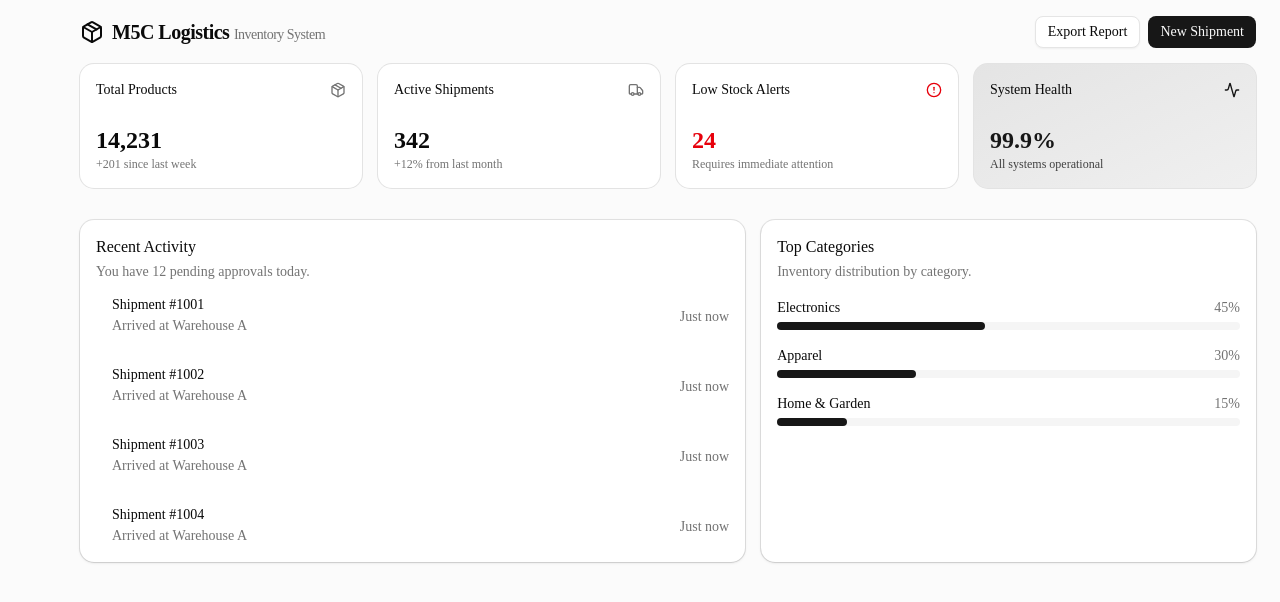
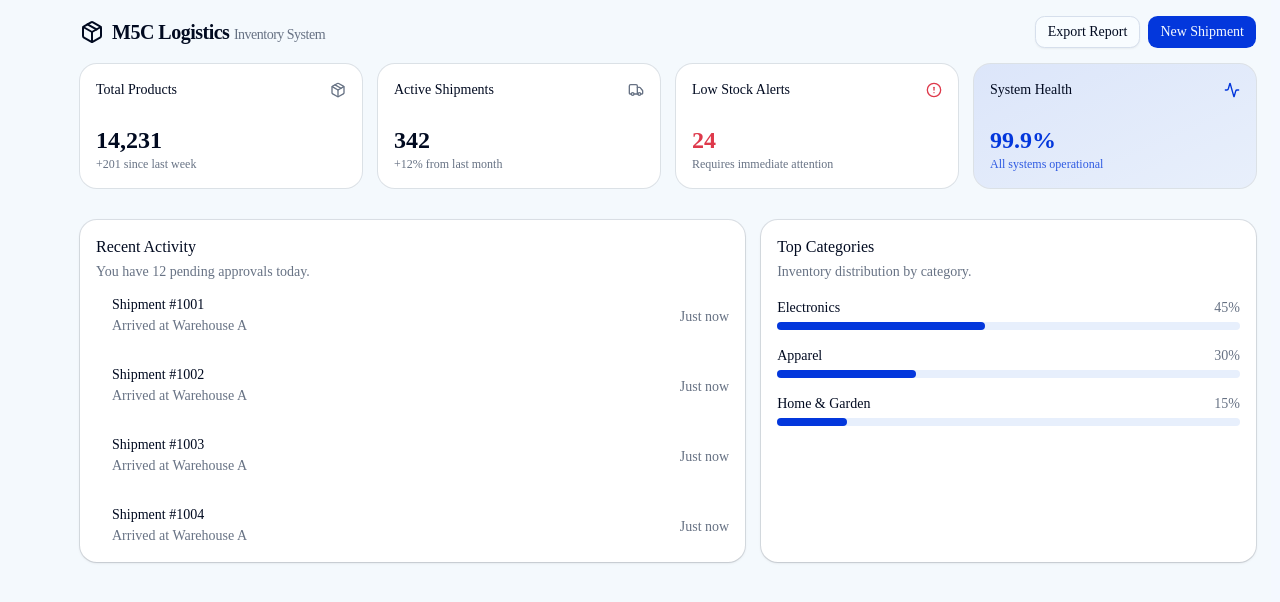
Before and after one commit to M5Csoftware/inventory-management, a Next.js app: page / in a window 1280 px wide. Shown: the top 602 px of the page. Built offline with nearby package versions, Linux system fonts and the light colour scheme.

Commit message:
Update globals.css

```diff
--- a/src/app/globals.css
+++ b/src/app/globals.css
@@ -49,72 +49,74 @@
 }
 
 :root {
-  --background: oklch(1 0 0);
-  --foreground: oklch(0.145 0 0);
+  --background: oklch(0.99 0.01 260);
+  --foreground: oklch(0.15 0.05 260);
   --card: oklch(1 0 0);
-  --card-foreground: oklch(0.145 0 0);
+  --card-foreground: oklch(0.15 0.05 260);
   --popover: oklch(1 0 0);
-  --popover-foreground: oklch(0.145 0 0);
-  --primary: oklch(0.205 0 0);
-  --primary-foreground: oklch(0.985 0 0);
-  --secondary: oklch(0.97 0 0);
-  --secondary-foreground: oklch(0.205 0 0);
-  --muted: oklch(0.97 0 0);
-  --muted-foreground: oklch(0.556 0 0);
-  --accent: oklch(0.97 0 0);
-  --accent-foreground: oklch(0.205 0 0);
-  --destructive: oklch(0.577 0.245 27.325);
-  --border: oklch(0.922 0 0);
-  --input: oklch(0.922 0 0);
-  --ring: oklch(0.708 0 0);
-  --chart-1: oklch(0.87 0 0);
-  --chart-2: oklch(0.556 0 0);
-  --chart-3: oklch(0.439 0 0);
-  --chart-4: oklch(0.371 0 0);
-  --chart-5: oklch(0.269 0 0);
-  --radius: 0.625rem;
-  --sidebar: oklch(0.985 0 0);
-  --sidebar-foreground: oklch(0.145 0 0);
-  --sidebar-primary: oklch(0.205 0 0);
-  --sidebar-primary-foreground: oklch(0.985 0 0);
-  --sidebar-accent: oklch(0.97 0 0);
-  --sidebar-accent-foreground: oklch(0.205 0 0);
-  --sidebar-border: oklch(0.922 0 0);
-  --sidebar-ring: oklch(0.708 0 0);
+  --popover-foreground: oklch(0.15 0.05 260);
+  --primary: oklch(0.45 0.25 264);
+  --primary-foreground: oklch(0.98 0.01 260);
+  --secondary: oklch(0.95 0.02 260);
+  --secondary-foreground: oklch(0.25 0.05 260);
+  --muted: oklch(0.96 0.01 260);
+  --muted-foreground: oklch(0.55 0.03 260);
+  --accent: oklch(0.95 0.03 260);
+  --accent-foreground: oklch(0.25 0.05 260);
+  --destructive: oklch(0.60 0.20 20);
+  --destructive-foreground: oklch(0.98 0 0);
+  --border: oklch(0.90 0.02 260);
+  --input: oklch(0.90 0.02 260);
+  --ring: oklch(0.45 0.25 264);
+  --radius: 0.75rem;
+  --chart-1: oklch(0.65 0.20 260);
+  --chart-2: oklch(0.70 0.15 200);
+  --chart-3: oklch(0.45 0.10 320);
+  --chart-4: oklch(0.85 0.15 80);
+  --chart-5: oklch(0.75 0.18 40);
+  --sidebar: oklch(0.98 0.01 260);
+  --sidebar-foreground: oklch(0.20 0.05 260);
+  --sidebar-primary: oklch(0.45 0.25 264);
+  --sidebar-primary-foreground: oklch(0.98 0.01 260);
+  --sidebar-accent: oklch(0.95 0.03 260);
+  --sidebar-accent-foreground: oklch(0.25 0.05 260);
+  --sidebar-border: oklch(0.90 0.02 260);
+  --sidebar-ring: oklch(0.45 0.25 264);
 }
 
 .dark {
-  --background: oklch(0.145 0 0);
-  --foreground: oklch(0.985 0 0);
-  --card: oklch(0.205 0 0);
-  --card-foreground: oklch(0.985 0 0);
-  --popover: oklch(0.205 0 0);
-  --popover-foreground: oklch(0.985 0 0);
-  --primary: oklch(0.922 0 0);
-  --primary-foreground: oklch(0.205 0 0);
-  --secondary: oklch(0.269 0 0);
-  --secondary-foreground: oklch(0.985 0 0);
-  --muted: oklch(0.269 0 0);
-  --muted-foreground: oklch(0.708 0 0);
-  --accent: oklch(0.269 0 0);
-  --accent-foreground: oklch(0.985 0 0);
-  --destructive: oklch(0.704 0.191 22.216);
-  --border: oklch(1 0 0 / 10%);
-  --input: oklch(1 0 0 / 15%);
-  --ring: oklch(0.556 0 0);
-  --chart-1: oklch(0.87 0 0);
-  --chart-2: oklch(0.556 0 0);
-  --chart-3: oklch(0.439 0 0);
-  --chart-4: oklch(0.371 0 0);
-  --chart-5: oklch(0.269 0 0);
-  --sidebar: oklch(0.205 0 0);
-  --sidebar-foreground: oklch(0.985 0 0);
-  --sidebar-primary: oklch(0.488 0.243 264.376);
-  --sidebar-primary-foreground: oklch(0.985 0 0);
-  --sidebar-accent: oklch(0.269 0 0);
-  --sidebar-accent-foreground: oklch(0.985 0 0);
-  --sidebar-border: oklch(1 0 0 / 10%);
-  --sidebar-ring: oklch(0.556 0 0);
+  --background: oklch(0.12 0.02 260);
+  --foreground: oklch(0.95 0.01 260);
+  --card: oklch(0.15 0.02 260);
+  --card-foreground: oklch(0.95 0.01 260);
+  --popover: oklch(0.15 0.02 260);
+  --popover-foreground: oklch(0.95 0.01 260);
+  --primary: oklch(0.65 0.25 264);
+  --primary-foreground: oklch(0.12 0.02 260);
+  --secondary: oklch(0.20 0.03 260);
+  --secondary-foreground: oklch(0.95 0.01 260);
+  --muted: oklch(0.18 0.02 260);
+  --muted-foreground: oklch(0.65 0.03 260);
+  --accent: oklch(0.20 0.05 260);
+  --accent-foreground: oklch(0.95 0.01 260);
+  --destructive: oklch(0.60 0.25 20);
+  --destructive-foreground: oklch(0.95 0 0);
+  --border: oklch(0.25 0.03 260);
+  --input: oklch(0.25 0.03 260);
+  --ring: oklch(0.65 0.25 264);
+  --chart-1: oklch(0.65 0.25 264);
+  --chart-2: oklch(0.70 0.15 200);
+  --chart-3: oklch(0.45 0.10 320);
+  --chart-4: oklch(0.85 0.15 80);
+  --chart-5: oklch(0.75 0.18 40);
+  --sidebar: oklch(0.12 0.02 260);
+  --sidebar-foreground: oklch(0.95 0.01 260);
+  --sidebar-primary: oklch(0.65 0.25 264);
+  --sidebar-primary-foreground: oklch(0.98 0.01 260);
+  --sidebar-accent: oklch(0.20 0.03 260);
+  --sidebar-accent-foreground: oklch(0.95 0.01 260);
+  --sidebar-border: oklch(0.25 0.03 260);
+  --sidebar-ring: oklch(0.65 0.25 264);
 }
 
 @layer base {
```
